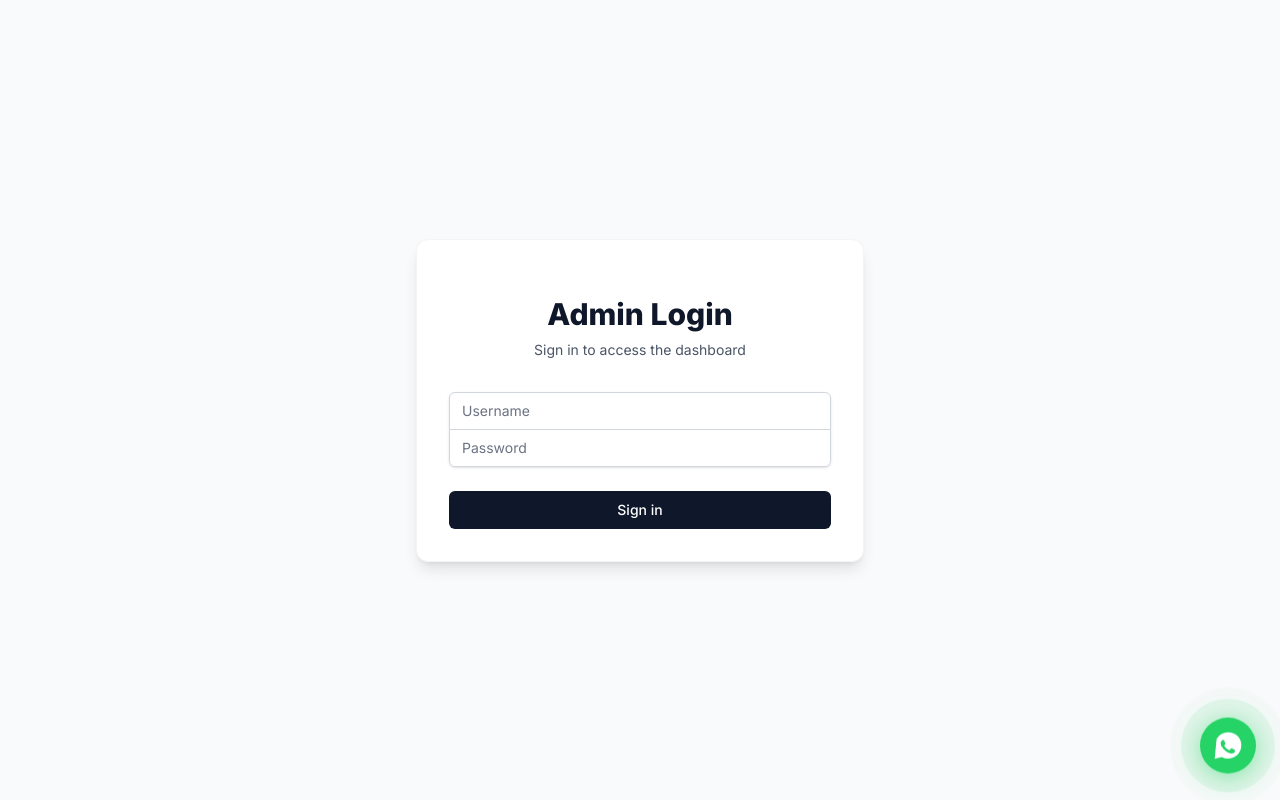
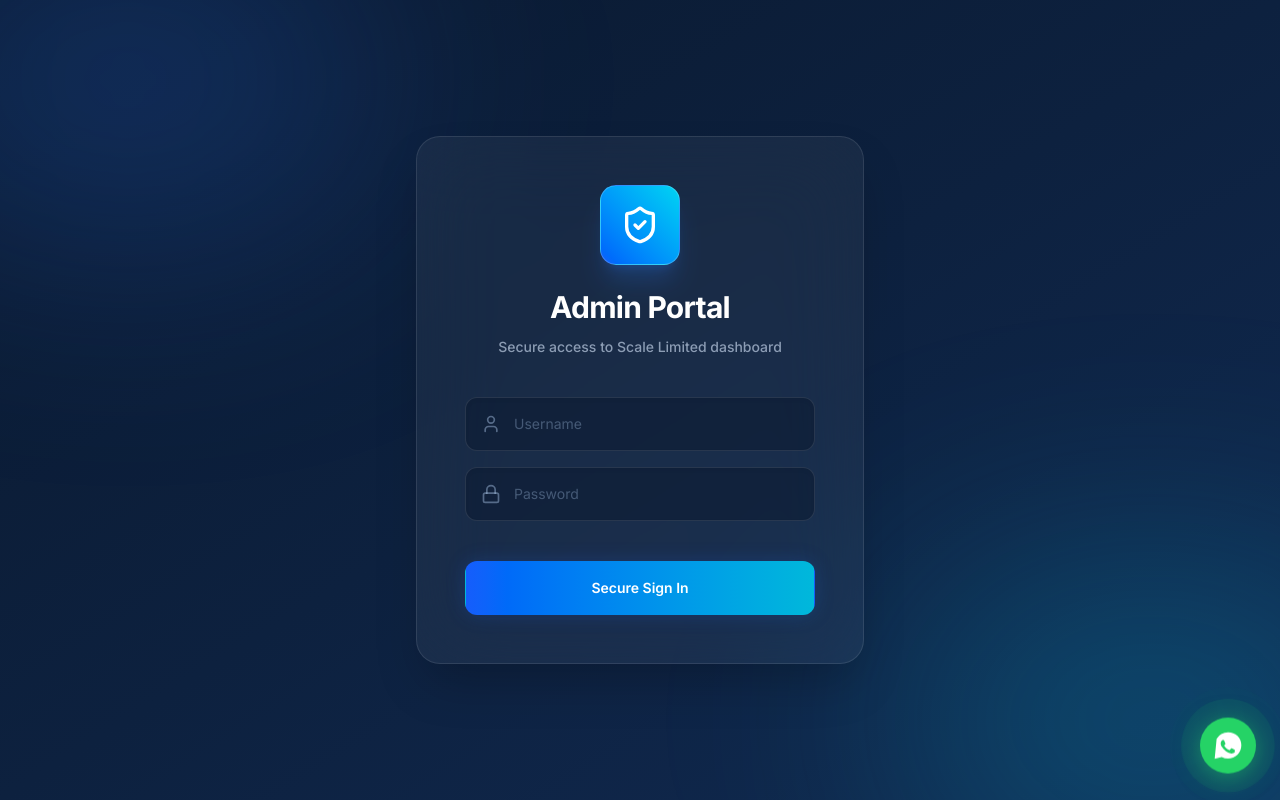
Before and after one commit to MrHammadAhmad/Scale_Limited, a Next.js app: page /admin/login in a window 1280 px wide. Built offline with nearby package versions, Linux system fonts and the light colour scheme; no server answers.

Commit message:
Redesign admin login page with premium UI

```diff
--- a/src/app/admin/login/page.tsx
+++ b/src/app/admin/login/page.tsx
@@ -2,6 +2,8 @@
 
 import { useState } from "react";
 import { loginAdmin } from "../actions";
+import { motion } from "framer-motion";
+import { Lock, User, ShieldCheck } from "lucide-react";
 
 export default function AdminLogin() {
   const [error, setError] = useState<string | null>(null);
@@ -26,62 +28,104 @@
   }
 
   return (
-    <div className="min-h-screen flex items-center justify-center bg-gray-50 py-12 px-4 sm:px-6 lg:px-8">
-      <div className="max-w-md w-full space-y-8 bg-white p-8 rounded-xl shadow-lg border border-gray-100">
-        <div>
-          <h2 className="mt-6 text-center text-3xl font-extrabold text-navy">
-            Admin Login
+    <div className="min-h-screen flex items-center justify-center bg-gradient-to-br from-[#0a192f] via-[#0d213f] to-[#112a52] relative overflow-hidden py-12 px-4 sm:px-6 lg:px-8">
+      {/* Abstract background elements */}
+      <div className="absolute top-0 left-0 w-full h-full overflow-hidden z-0 pointer-events-none">
+         <div className="absolute top-[-10%] left-[-10%] w-[40%] h-[40%] rounded-full bg-blue-500/20 blur-[120px]" />
+         <div className="absolute bottom-[-10%] right-[-10%] w-[40%] h-[40%] rounded-full bg-cyan-400/20 blur-[120px]" />
+      </div>
+
+      <motion.div
+        initial={{ opacity: 0, y: 40 }}
+        animate={{ opacity: 1, y: 0 }}
+        transition={{ duration: 0.7, ease: [0.16, 1, 0.3, 1] }}
+        className="max-w-md w-full bg-white/5 backdrop-blur-2xl p-10 sm:p-12 rounded-3xl shadow-2xl border border-white/10 z-10"
+      >
+        <div className="flex flex-col items-center mb-10">
+          <motion.div
+            initial={{ scale: 0.5, opacity: 0 }}
+            animate={{ scale: 1, opacity: 1 }}
+            transition={{ delay: 0.2, duration: 0.5, type: "spring" }}
+            className="w-20 h-20 bg-gradient-to-tr from-blue-600 to-cyan-400 rounded-2xl shadow-xl shadow-blue-500/20 flex items-center justify-center mb-6 border border-white/20"
+          >
+            <ShieldCheck className="text-white w-10 h-10" />
+          </motion.div>
+          <h2 className="text-center text-3xl font-bold text-white tracking-tight">
+            Admin Portal
           </h2>
-          <p className="mt-2 text-center text-sm text-gray-600">
-            Sign in to access the dashboard
+          <p className="mt-3 text-center text-sm text-blue-100/60 font-medium">
+            Secure access to Scale Limited dashboard
           </p>
         </div>
-        <form className="mt-8 space-y-6" action={handleSubmit}>
+
+        <form className="space-y-6" action={handleSubmit}>
           {error && (
-            <div className="bg-red-50 text-red-500 p-3 rounded-md text-sm text-center">
+            <motion.div
+              initial={{ opacity: 0, scale: 0.95 }}
+              animate={{ opacity: 1, scale: 1 }}
+              className="bg-red-500/10 border border-red-500/50 text-red-200 p-4 rounded-xl text-sm flex items-center gap-3 shadow-inner"
+            >
+              <div className="w-1.5 h-1.5 rounded-full bg-red-400 flex-shrink-0" />
               {error}
-            </div>
+            </motion.div>
           )}
-          <div className="rounded-md shadow-sm -space-y-px">
-            <div>
-              <label htmlFor="username" className="sr-only">
-                Username
-              </label>
+
+          <div className="space-y-4">
+            <div className="relative group">
+              <div className="absolute inset-y-0 left-0 pl-4 flex items-center pointer-events-none transition-colors group-focus-within:text-blue-400 text-blue-200/40">
+                <User className="h-5 w-5" />
+              </div>
               <input
                 id="username"
                 name="username"
                 type="text"
                 required
-                className="appearance-none rounded-none relative block w-full px-3 py-2 border border-gray-300 placeholder-gray-500 text-gray-900 rounded-t-md focus:outline-none focus:ring-problue focus:border-problue focus:z-10 sm:text-sm"
+                className="block w-full pl-12 pr-4 py-4 bg-[#0a192f]/50 border border-white/10 rounded-xl text-white placeholder-blue-200/30 focus:outline-none focus:ring-2 focus:ring-blue-500/50 focus:border-blue-500/50 transition-all sm:text-sm shadow-inner"
                 placeholder="Username"
               />
             </div>
-            <div>
-              <label htmlFor="password" className="sr-only">
-                Password
-              </label>
+
+            <div className="relative group">
+              <div className="absolute inset-y-0 left-0 pl-4 flex items-center pointer-events-none transition-colors group-focus-within:text-blue-400 text-blue-200/40">
+                <Lock className="h-5 w-5" />
+              </div>
               <input
                 id="password"
                 name="password"
                 type="password"
                 required
-                className="appearance-none rounded-none relative block w-full px-3 py-2 border border-gray-300 placeholder-gray-500 text-gray-900 rounded-b-md focus:outline-none focus:ring-problue focus:border-problue focus:z-10 sm:text-sm"
+                className="block w-full pl-12 pr-4 py-4 bg-[#0a192f]/50 border border-white/10 rounded-xl text-white placeholder-blue-200/30 focus:outline-none focus:ring-2 focus:ring-blue-500/50 focus:border-blue-500/50 transition-all sm:text-sm shadow-inner"
                 placeholder="Password"
               />
             </div>
           </div>
 
-          <div>
+          <div className="pt-4">
             <button
               type="submit"
               disabled={loading}
-              className="group relative w-full flex justify-center py-2 px-4 border border-transparent text-sm font-medium rounded-md text-white bg-navy hover:bg-problue focus:outline-none focus:ring-2 focus:ring-offset-2 focus:ring-problue transition-colors disabled:opacity-50"
+              className="group relative w-full flex justify-center py-4 px-4 border border-transparent text-sm font-semibold rounded-xl text-white bg-gradient-to-r from-blue-600 to-cyan-500 hover:from-blue-500 hover:to-cyan-400 focus:outline-none focus:ring-2 focus:ring-offset-2 focus:ring-offset-[#0a192f] focus:ring-blue-500 transition-all disabled:opacity-50 disabled:cursor-not-allowed shadow-[0_0_20px_rgba(37,99,235,0.2)] hover:shadow-[0_0_30px_rgba(37,99,235,0.4)] overflow-hidden"
             >
-              {loading ? "Signing in..." : "Sign in"}
+              {/* Shine effect */}
+              <div className="absolute inset-0 -translate-x-full group-hover:animate-[shimmer_1.5s_infinite] bg-gradient-to-r from-transparent via-white/20 to-transparent skew-x-12" />
+
+              <div className="relative flex items-center justify-center">
+                {loading ? (
+                  <>
+                    <svg className="animate-spin -ml-1 mr-3 h-5 w-5 text-white" fill="none" viewBox="0 0 24 24">
+                      <circle className="opacity-25" cx="12" cy="12" r="10" stroke="currentColor" strokeWidth="4"></circle>
+                      <path className="opacity-75" fill="currentColor" d="M4 12a8 8 0 018-8V0C5.373 0 0 5.373 0 12h4zm2 5.291A7.962 7.962 0 014 12H0c0 3.042 1.135 5.824 3 7.938l3-2.647z"></path>
+                    </svg>
+                    Authenticating...
+                  </>
+                ) : (
+                  "Secure Sign In"
+                )}
+              </div>
             </button>
           </div>
         </form>
-      </div>
+      </motion.div>
     </div>
   );
 }
```
